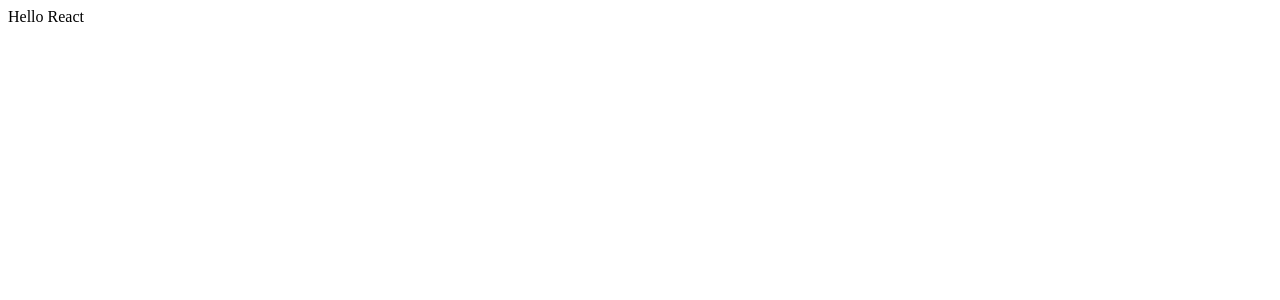
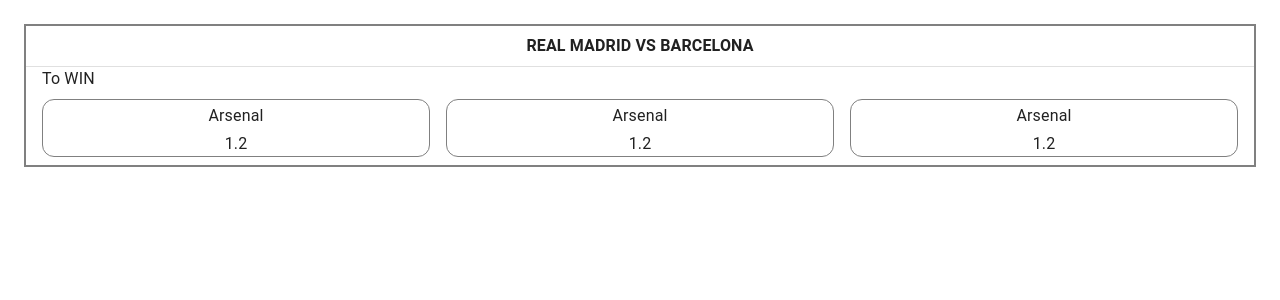
Before and after one commit to greciagarciav/code-challenge, a React app: page / in a window 1280 px wide. Shown: the top 300 px of the page. Built offline with nearby package versions, Linux system fonts and the light colour scheme.

Commit message:
create main view

```diff
--- a/src/App.tsx
+++ b/src/App.tsx
@@ -2,12 +2,13 @@
 import store from './redux/store';
 import { Provider } from 'react-redux';
 import { BrowserRouter, Routes, Route } from 'react-router-dom';
+import EventListView from './views/EventListView/EventListView';
 
 const App: React.FC = () => {
     return(
         <BrowserRouter>
             <Routes>
-                <Route path="/" element={<Provider store={store}>Hello React</Provider>}/>
+                <Route path="/" element={<Provider store={store}><EventListView /></Provider>}/>
             </Routes>
         </BrowserRouter>
     )
--- /dev/null
+++ b/src/views/EventListView/EventListView.tsx
@@ -0,0 +1,22 @@
+import React from "react";
+import CssBaseline from '@mui/material/CssBaseline';
+import Container from '@mui/material/Container';
+import List from '@mui/material/List';
+import ListItem from '@mui/material/ListItem';
+import SportEvent from "../../components/SportEvent/SportEvent";
+
+const EventListView = () => {
+    return (
+        <React.Fragment>
+            <CssBaseline />
+            <Container maxWidth="xl">
+                <List sx={{ width: '100%', bgcolor: 'background.paper' }}>
+                     <ListItem alignItems="center"></ListItem>
+                     <SportEvent/>
+                </List>
+            </Container>
+        </React.Fragment>
+    )
+}
+
+export default EventListView;
```
